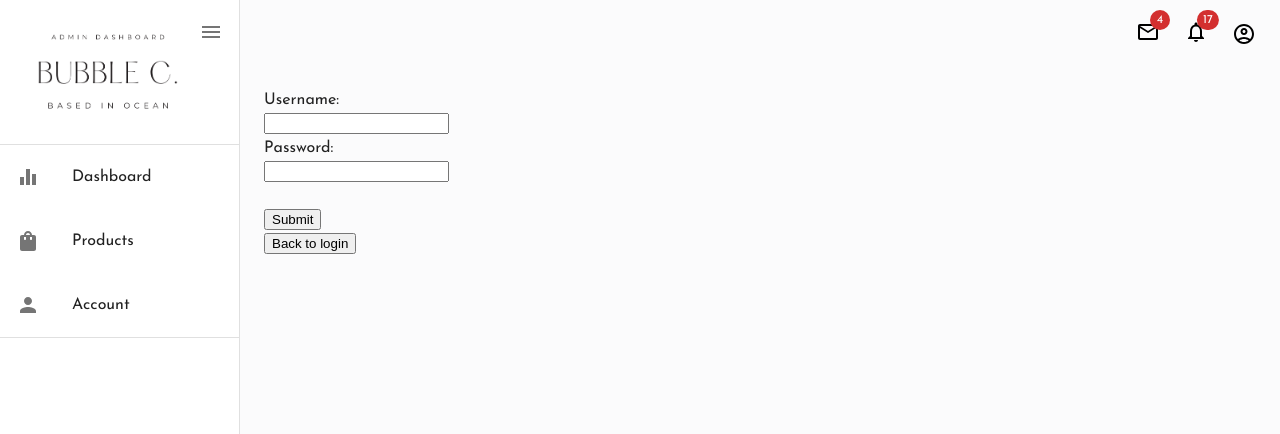
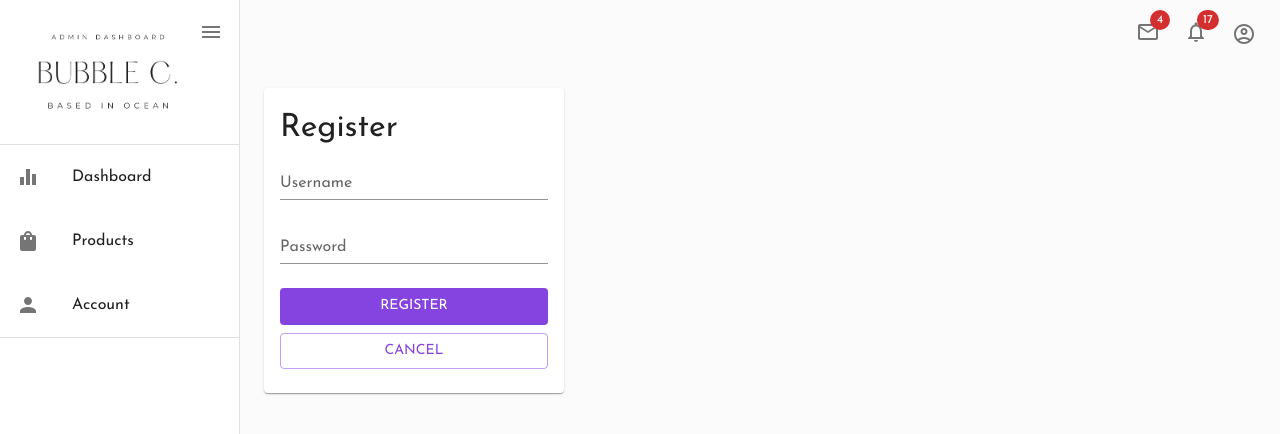
Before and after one commit to Bubblecrown/Admin-Dashboard-React, a React (Create React App) app: page /register in a window 1280 px wide. Shown: the top 434 px of the page. Built offline with nearby package versions, Linux system fonts and the light colour scheme.

Commit message:
edit: style register

```diff
--- a/src/App.tsx
+++ b/src/App.tsx
@@ -99,9 +99,9 @@ const editTheme = createTheme({
     fontFamily:'Josefin Sans'
   },
   palette: {
-    // primary: {
-    //   main: '#8544E0'
-    // },
+    primary: {
+      main: '#8544E0'
+    },
     background: {
       default: "#FBFBFC",
     },
--- a/src/components/layouts/Header/Header.css
+++ b/src/components/layouts/Header/Header.css
@@ -1,25 +1,35 @@
-@media (min-width: 0px){
-.MuiBox-root.css-1guk29 {
+@media (min-width: 0px) {
+  .MuiBox-root.css-1guk29 {
     display: initial;
-}}
-.MuiToolbar-root.MuiToolbar-gutters.MuiToolbar-regular.css-hyum1k-MuiToolbar-root, .css-av538e-MuiButtonBase-root-MuiIconButton-root{
-    background-color: #FBFBFC;
-    color: #000;
+  }
 }
 
-.css-av538e-MuiButtonBase-root-MuiIconButton-root{
-    color: #000 !important;
+button {
+  box-shadow: none !important;
 }
 
-.MuiPaper-root.MuiPaper-elevation.MuiPaper-elevation4.MuiAppBar-root.MuiAppBar-colorPrimary.MuiAppBar-positionFixed.mui-fixed.css-jzk4qw-MuiPaper-root-MuiAppBar-root{
-    box-shadow: none;
+.MuiToolbar-root.MuiToolbar-gutters.MuiToolbar-regular.css-hyum1k-MuiToolbar-root,
+.css-av538e-MuiButtonBase-root-MuiIconButton-root {
+  background-color: #fbfbfc;
+  color: #000;
 }
 
-.MuiPaper-root.MuiPaper-elevation.MuiPaper-elevation4.MuiAppBar-root.MuiAppBar-colorPrimary.MuiAppBar-positionFixed.mui-fixed.css-ciy9n4-MuiPaper-root-MuiAppBar-root{
-    box-shadow: none;
+.MuiPaper-root.MuiPaper-elevation.MuiPaper-elevation4.MuiAppBar-root.MuiAppBar-colorPrimary.MuiAppBar-positionFixed.mui-fixed.css-jzk4qw-MuiPaper-root-MuiAppBar-root {
+  box-shadow: none !important;
 }
 
-.css-aqqxug-MuiPaper-root-MuiMenu-paper-MuiPaper-root-MuiPopover-paper{
-    filter: drop-shadow(0px 2px 8px rgba(0,0,0,0.1)) !important;
+.css-1nkowpy-MuiPaper-root-MuiAppBar-root {
+  box-shadow: none !important;
+}
+.MuiPaper-root.MuiPaper-elevation.MuiPaper-elevation4.MuiAppBar-root.MuiAppBar-colorPrimary.MuiAppBar-positionFixed.mui-fixed.css-ciy9n4-MuiPaper-root-MuiAppBar-root {
+  box-shadow: none !important;
+}
 
+.css-aqqxug-MuiPaper-root-MuiMenu-paper-MuiPaper-root-MuiPopover-paper {
+  filter: drop-shadow(0px 2px 8px rgba(0, 0, 0, 0.1)) !important;
 }
+
+.MuiToolbar-root.MuiToolbar-gutters.MuiToolbar-regular.css-hyum1k-MuiToolbar-root,
+.css-av538e-MuiButtonBase-root-MuiIconButton-root {
+  color: #757575;
+}
--- a/src/components/pages/RegisterPage/RegisterPage.tsx
+++ b/src/components/pages/RegisterPage/RegisterPage.tsx
@@ -2,6 +2,7 @@ import * as React from "react";
 import { useState } from "react";
 import { useNavigate } from "react-router-dom";
 import { Formik, FormikProps } from "formik";
+import { Box, Button, Card, CardContent, TextField, Typography } from "@mui/material";
 type RegisterPageProps = {
   //
 };
@@ -9,30 +10,62 @@ type RegisterPageProps = {
 const RegisterPage: React.FC<any> = () => {
   const navGate = useNavigate();
   const [account, setAccount] = useState({ username: "", password: "" });
+  // const regisForm = (props: FormikProps<any>) => {
+  //   return (
+  //     <form onSubmit={props.handleSubmit}>
+  //       <label>Username:</label>
+  //       <br />
+  //       <input
+  //         type="text"
+  //         id="username"
+  //         name="username"
+  //         onChange={props.handleChange}
+  //         // value update initial value
+  //         value={props.values.username}
+  //       />
+  //       <br />
+  //       <label>Password:</label>
+  //       <br />
+  //       <input
+  //         type="text"
+  //         id="password"
+  //         name="password"
+  //         // ดัก event ที่เกิดขึ้น -- value of input
+  //         onChange={props.handleChange}
+  //         // value update initial value
+  //         value={props.values.password}
+  //       />
+  //       <br />
+  //       <br />
+  //       {/* disable double submit */}
+  //       <input type="submit" value="Submit" disabled={props.isSubmitting} />
+  //     </form>
+  //   );
+  // };
   const regisForm = (props: FormikProps<any>) => {
     return (
-      <form
-        onSubmit={
-          props.handleSubmit
-        }
-      >
-        <label>Username:</label>
-        <br />
-        <input
+      <form onSubmit={props.handleSubmit}>
+        <TextField
           type="text"
           id="username"
           name="username"
+          label="Username"
+          variant="standard"
+          autoComplete="email"
+          fullWidth
           onChange={props.handleChange}
           // value update initial value
           value={props.values.username}
         />
-        <br />
-        <label>Password:</label>
-        <br />
-        <input
-          type="text"
+        <TextField
+          sx={{ mt: 2 }}
+          type="password"
           id="password"
-          name="psw"
+          name="password"
+          label="Password"
+          variant="standard"
+          autoComplete="email"
+          fullWidth
           // ดัก event ที่เกิดขึ้น -- value of input
           onChange={props.handleChange}
           // value update initial value
@@ -40,28 +73,53 @@ const RegisterPage: React.FC<any> = () => {
         />
         <br />
         <br />
-        <input type="submit" value="Submit" />
+        {/* disable double submit */}
+        <Button
+          type="submit"
+          value="Submit"
+          variant="contained"
+          disabled={props.isSubmitting}
+          color="primary"
+          fullWidth
+        >
+          Register
+        </Button>
+        <Button
+        sx={{mt:1}}
+          fullWidth
+          variant="outlined"
+          onClick={() => {
+            // กลับไปหน้าก่อนหน้า
+            navGate(-1);
+          }}
+        >
+          Cancel
+        </Button>
       </form>
     );
   };
   return (
     <div>
+      <Box>
+        <Card sx={{ minWidth: 175, maxWidth: 300 }}>
+          <CardContent>
+            <Typography sx={{ fontSize: 32 }}>Register</Typography>
             <Formik
               onSubmit={(value, { setSubmitting }) => {
                 alert(JSON.stringify(value));
+                setTimeout(() => {
+                  // หลังจาก 2 วิ ค่อยให้เป็น false
+                  // false = ไม่ disable = ไม่ห้ามกด
+                  setSubmitting(false);
+                }, 2000);
               }}
               initialValues={{ username: "", password: "" }}
             >
               {(props) => regisForm(props)}
             </Formik>
-      <button
-        onClick={() => {
-          // กลับไปหน้าก่อนหน้า
-          navGate(-1);
-        }}
-      >
-        Back to login
-      </button>
+          </CardContent>
+        </Card>
+      </Box>
     </div>
   );
 };
```
Lines whose indentation alone changed are shown as unchanged.
